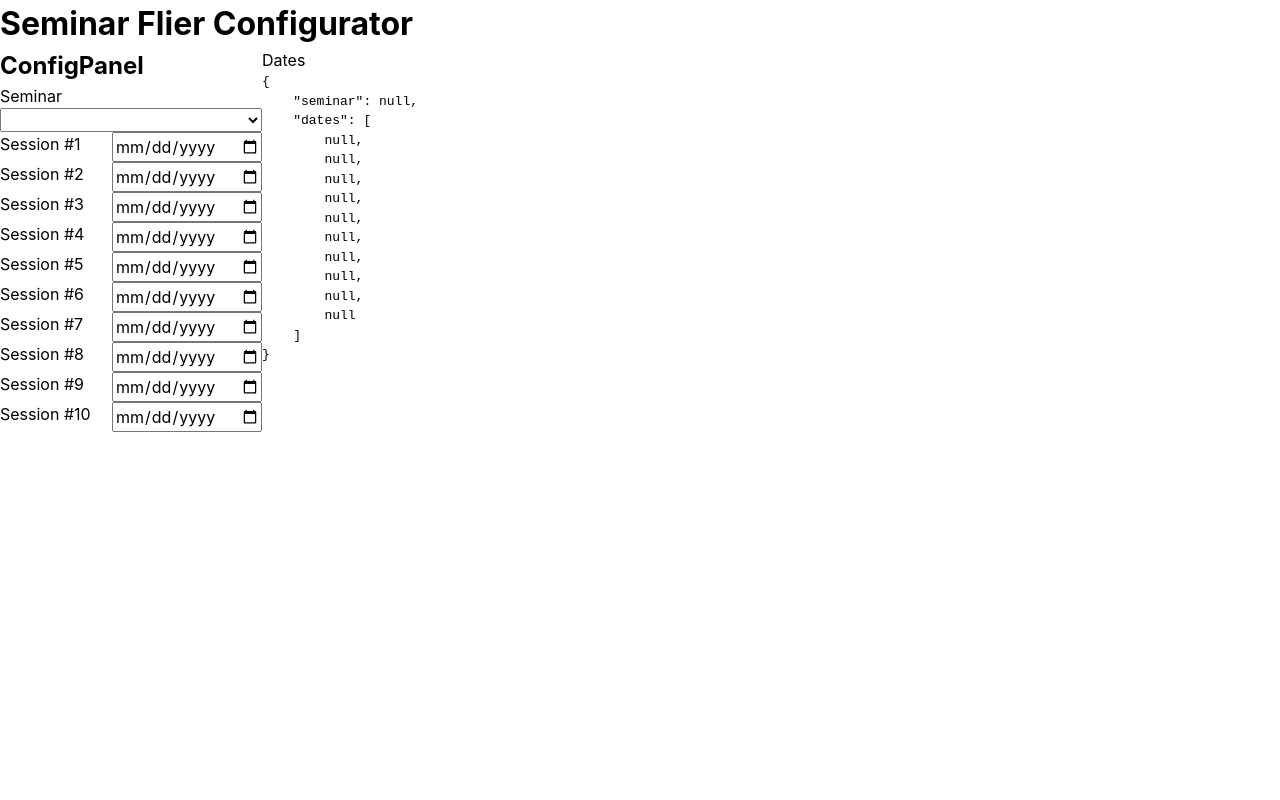
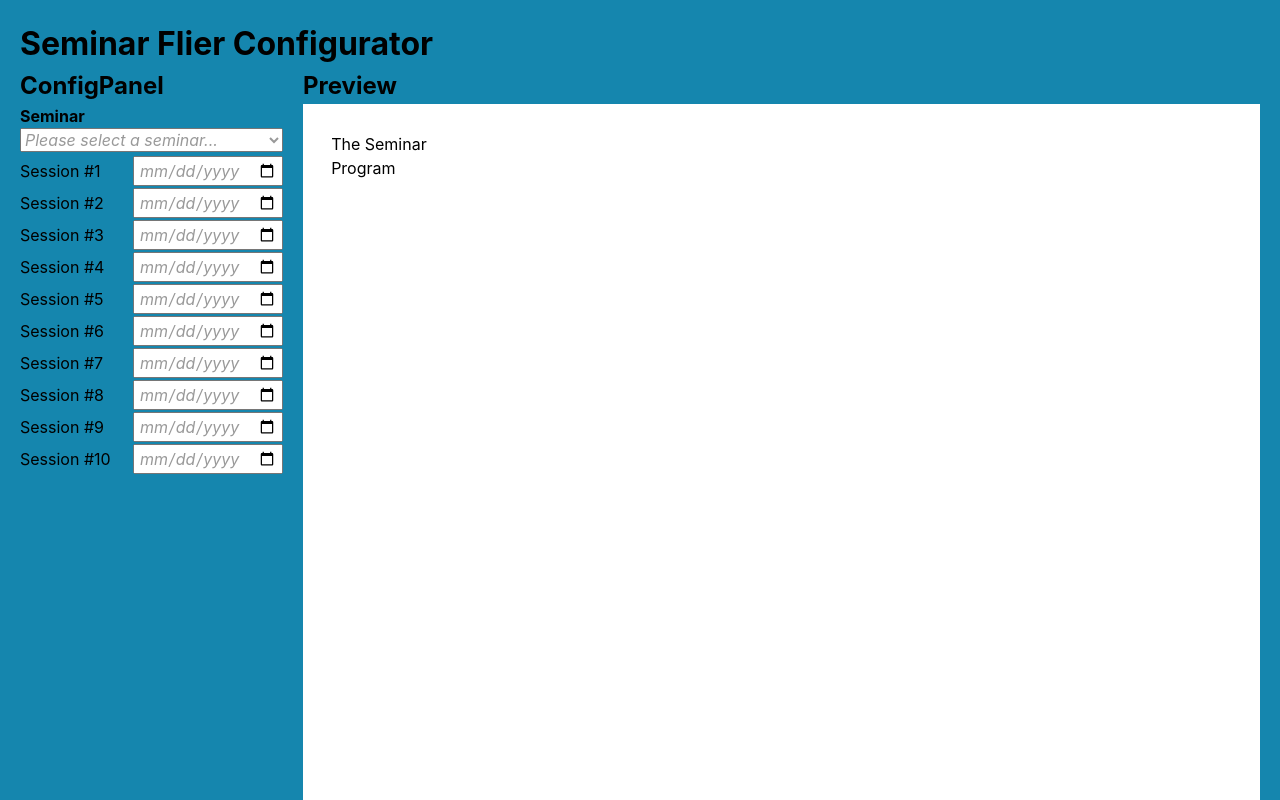
Before and after one commit to jangeroo/semflier, a React (Create React App) app: page / in a window 1280 px wide. Shown: the top 800 px of the page. Built offline with nearby package versions, Linux system fonts and the light colour scheme.

Commit message:
feat: basic PreviewPanel

```diff
--- /dev/null
+++ b/src/App.css
@@ -0,0 +1,9 @@
+html,
+body {
+  --landmark-primary: rgb(21, 134, 174);
+  --font-placeholder: #999;
+
+  margin: 10px;
+
+  background: var(--landmark-primary);
+}
--- a/src/App.js
+++ b/src/App.js
@@ -1,8 +1,12 @@
 import React, { useReducer } from "react";
 import AppContext from "./AppContext";
 import ConfigPanel from "./ConfigPanel";
+import PreviewPanel from "./PreviewPanel";
+
 import { reducer, initialState, actions } from "./store.js";
 import styled from "styled-components";
+
+import "./App.css";
 
 export default function App() {
   const [state, dispatch] = useReducer(reducer, initialState);
@@ -12,15 +16,13 @@ export default function App() {
       <h1>Seminar Flier Configurator</h1>
       <Main>
         <ConfigPanel />
-        <div>
-          <div>Dates</div>
-          <pre>{JSON.stringify(state, null, 4)}</pre>
-        </div>
+        <PreviewPanel />
       </Main>
     </AppContext.Provider>
   );
 }
 
-const Main = styled.div`
+const Main = styled.main`
   display: flex;
+  gap: 20px;
 `;
--- a/src/ConfigPanel.jsx
+++ b/src/ConfigPanel.jsx
@@ -1,13 +1,23 @@
 import React from "react";
 import SeminarSelector from "./SeminarSelector";
 import DateSelectors from "./DateSelectors";
+import styled from 'styled-components';
 
 export default function ConfigPanel() {
   return (
     <div>
       <h2>ConfigPanel</h2>
-      <SeminarSelector />
-      <DateSelectors />
+
+      <Panel>
+        <SeminarSelector />
+        <DateSelectors />
+      </Panel>
     </div>
   );
 }
+
+const Panel = styled.div`
+  display: flex;
+  flex-direction: column;
+  gap: 4px;
+`
--- a/src/DateSelectors.jsx
+++ b/src/DateSelectors.jsx
@@ -1,5 +1,4 @@
 import * as React from "react";
-import { add, format } from "date-fns";
 import AppContext from "./AppContext";
 import styled from "styled-components";
 
@@ -12,28 +11,39 @@ export default function DateSelectors() {
   };
 
   return (
-    <div>
-      <div>
+    <SessionList>
       {state.dates.map((date, i) => (
         <DateSelector key={i}>
           Session #{i + 1}
           <Input
             type="date"
             onChange={handleChangeFor(i)}
-              value={date ? date : ""}
+            value={date ?? ""}
           />
         </DateSelector>
       ))}
-      </div>
-    </div>
+    </SessionList>
   );
 }
+
+const SessionList = styled.div`
+  display: flex;
+  flex-direction: column;
+  gap: 2px;
+`
 
 const DateSelector = styled.div`
   display: flex;
   justify-content: space-between;
+  align-items: baseline;
 `;
 
 const Input = styled.input`
   width: 150px;
+  padding: 0px 4px;
+
+  &[value=""] {
+    color: var(--font-placeholder);
+    font-style: italic;
+  }
 `;
--- /dev/null
+++ b/src/PreviewPanel.jsx
@@ -0,0 +1,46 @@
+import styled from "styled-components";
+
+export default function PreviewPanel() {
+  return (
+    <div style={{ flex: 1 }}>
+      <h2>Preview</h2>
+
+      <Preview />
+    </div>
+  );
+}
+
+const PreviewWrapper = styled.div`
+  /* --scale used a 200% zoom on the pdf to measure sizing. 8.5 in = 1632px */
+  --scaleX: calc(100% / 3264);
+
+  width: 100%;
+  aspect-ratio: 8.5/11;
+  /* padding: calc(48 * var(--scale)); */
+  padding: 2.94117647%; /* 96@4x */
+
+  background-color: white;
+`;
+
+function Preview() {
+  return (
+    <PreviewWrapper>
+      <Header>The Seminar Program</Header>
+      <main></main>
+      <footer></footer>
+    </PreviewWrapper>
+  );
+}
+
+function Header({ children }) {
+  const lastSpace = children.lastIndexOf(" ");
+  const top = children.slice(0, lastSpace);
+  const bottom = children.slice(lastSpace + 1);
+
+  return (
+    <div>
+      <div>{top}</div>
+      <div>{bottom}</div>
+    </div>
+  );
+}
--- a/src/SeminarSelector.jsx
+++ b/src/SeminarSelector.jsx
@@ -1,6 +1,7 @@
 import React, { useContext, useRef } from "react";
 import AppContext from "./AppContext";
-import { SEMINARS } from "./data";
+import { SEMINARS } from "./assets/data";
+import styled from 'styled-components';
 
 export default function SeminarSelector() {
   const { dispatch, actions } = useContext(AppContext);
@@ -12,16 +13,32 @@ export default function SeminarSelector() {
 
   return (
     <div>
-      <label>Seminar</label>
-      <br />
-      <select name="seminar" ref={selection} onChange={handleSelection}>
-        <option value=""></option>
+      <h4>Seminar</h4>
+      <Select name="seminar"
+        ref={selection}
+        onChange={handleSelection}
+        required
+      >
+        <Option value="" disabled selected>Please select a seminar...</Option>
         {SEMINARS.map((sem) => (
-          <option key={sem.code} value={sem.code}>
+          <Option key={sem.code} value={sem.code}>
             ({sem.code}) {sem.title}
-          </option>
+          </Option>
         ))}
-      </select>
+      </Select>
     </div>
   );
 }
+
+const Select = styled.select`
+  &:required:invalid {
+    color: var(--font-placeholder);
+    font-style: italic;
+  }
+`
+
+const Option = styled.option`
+  &[value=""][disabled] {
+    display: none;
+  }
+`;
```
Also changed, not shown: src/assets/data.js (renamed from src/data.js). Lines whose indentation alone changed are shown as unchanged.
